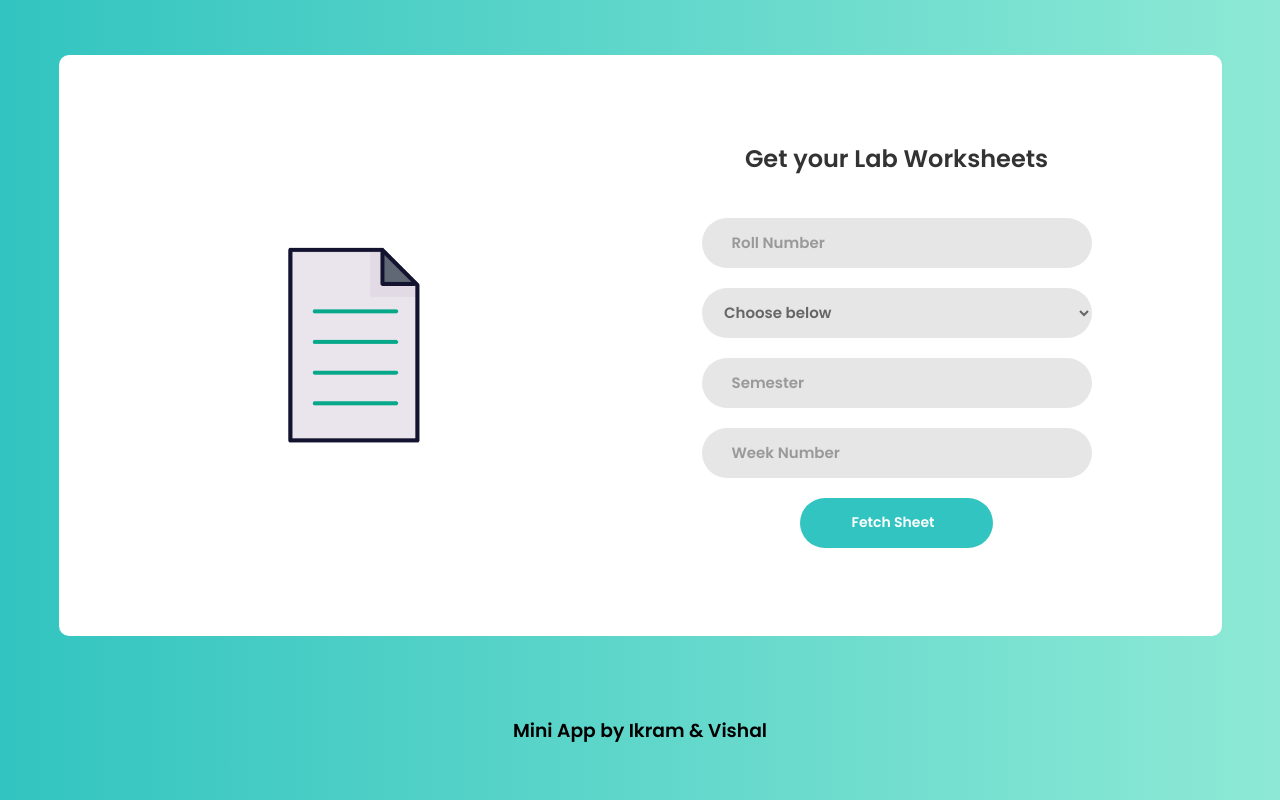
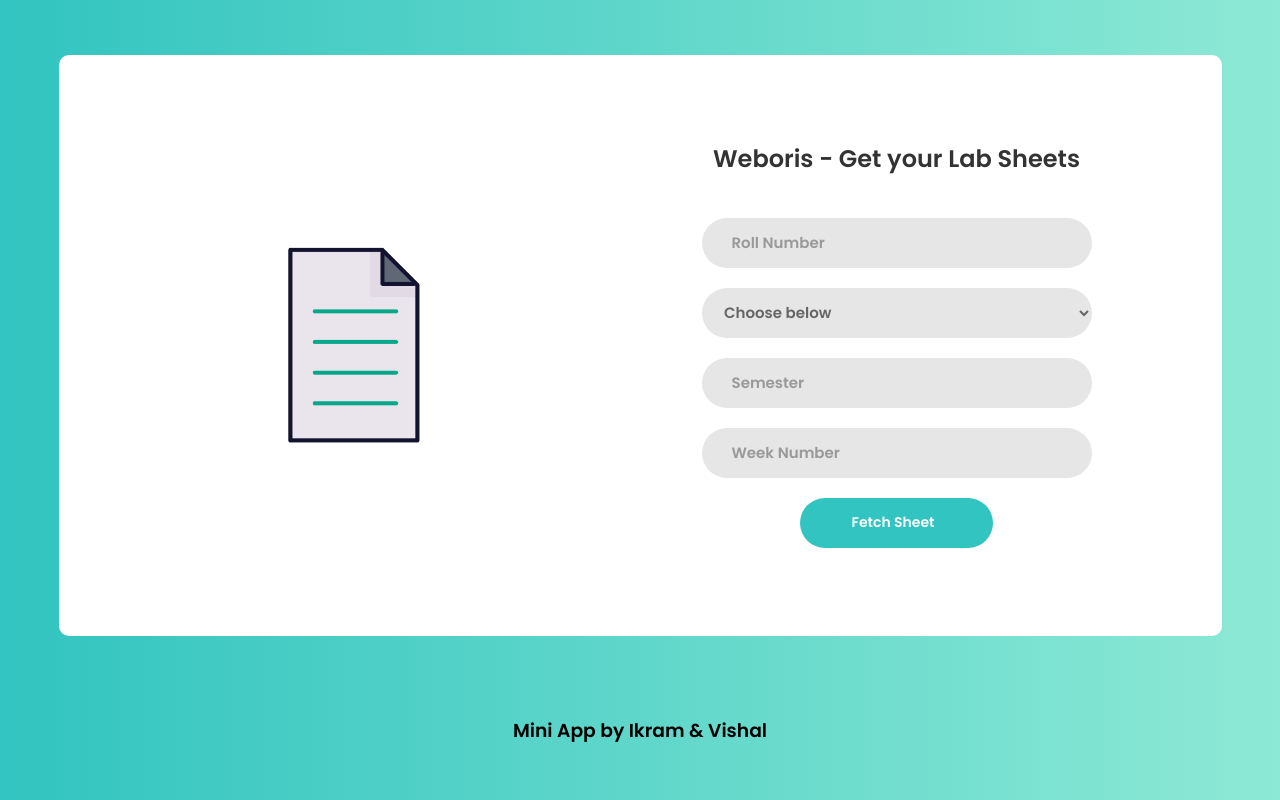
Before and after one commit to vishallanka2089/weboris, a plain HTML site: page index.html in a window 1280 px wide. Drawn offline with Linux system fonts and the light colour scheme; some icons are missing; a web font is replaced by a local one.

Commit message:
Update index.html

```diff
--- a/index.html
+++ b/index.html
@@ -1,7 +1,7 @@
 <!DOCTYPE html>
 <html lang="en">
 	<head>
-		<title>Contact V1</title>
+		<title>Weboris</title>
 		<meta charset="UTF-8">
 		<meta name="viewport" content="width=device-width, initial-scale=1">
 		<link rel="stylesheet" type="text/css" href="new_css.css">
@@ -17,7 +17,7 @@
 				</div>
 				<form class="contact1-form validate-form">
 					<span class="contact1-form-title">
-						Get your Lab Worksheets
+						Weboris - Get your Lab Sheets
 					</span>
 					<div class="wrap-input1 validate-input" data-validate="Name is required">
 						<input class="input1" type="text" name="name" placeholder="Roll Number" id="roll" >
```
